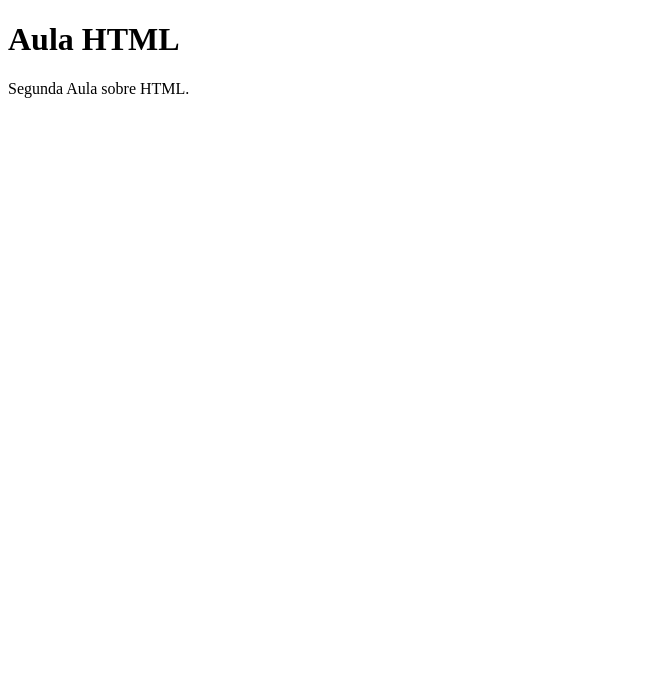
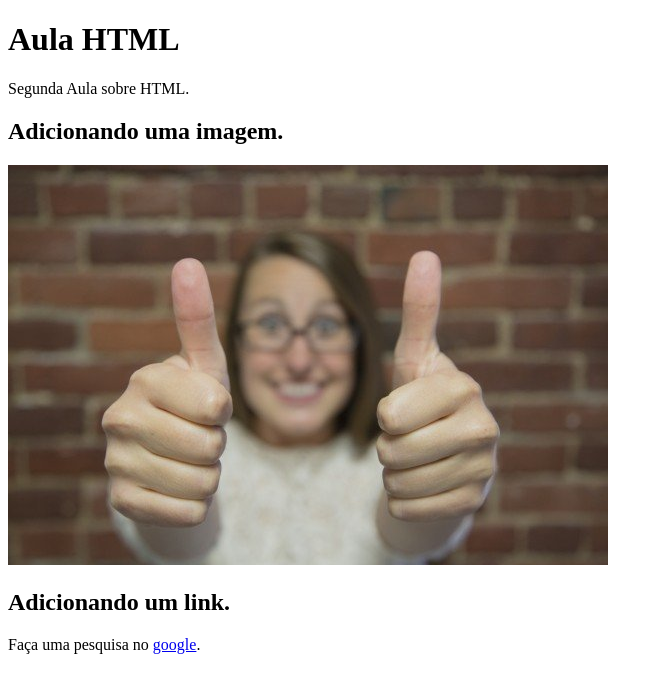
Before and after one commit to aysladev/Aula-2-HTML, a plain HTML site: page index.html in a window 1280 px wide. Shown: the whole page, without its empty margins (0-663 px from the left). Drawn offline with Linux system fonts and the light colour scheme.

Commit message:
Add files via upload

```diff
--- a/index.html
+++ b/index.html
@@ -8,5 +8,9 @@
 <body>
     <h1>Aula HTML</h1>
     <p>Segunda Aula sobre HTML.</p>
+    <h2>Adicionando uma imagem.</h2>
+    <a target="_blank" href="https://developer.mozilla.org/pt-BR/docs/Web/HTML"><img src="imgs/sinais-4.jpg" alt="Moça sorridente fazendo o sinal de jóia com as mãos."></a>
+    <h2>Adicionando um link.</h2>
+    <p>Faça uma pesquisa no <a href="https://www.google.com.br">google</a>.</p>
 </body>
 </html>
```
Also changed, not shown: imgs/sinais-4.jpg (added).
